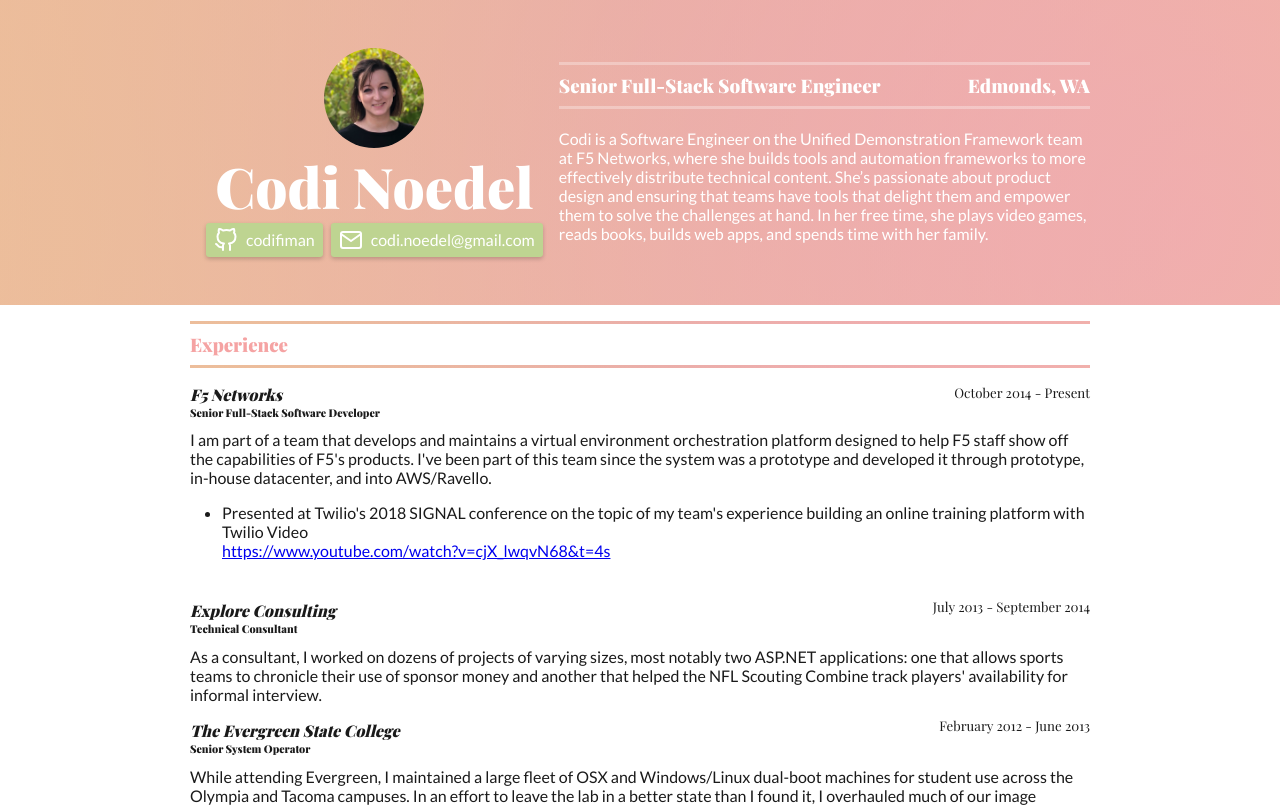
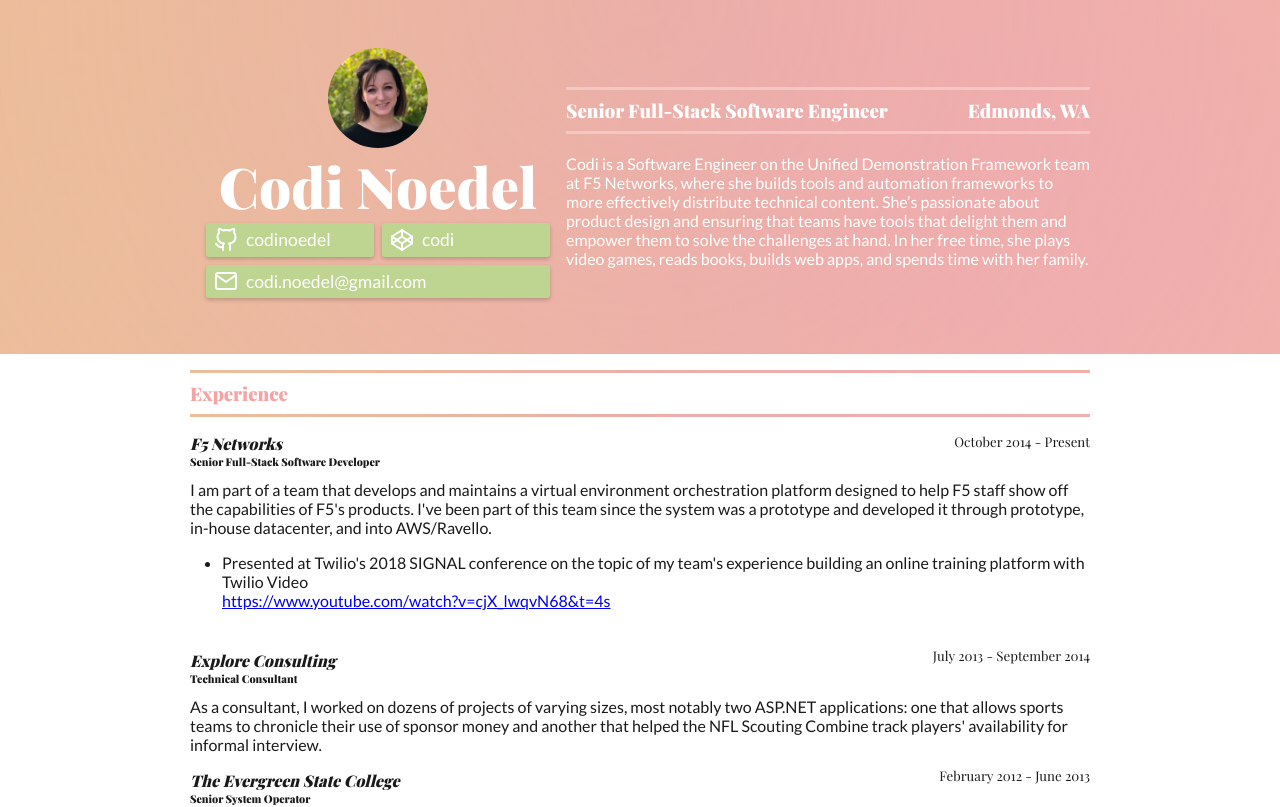
Before and after one commit to codinoedel/codinoedel.github.io, a React (Create React App) app: page / in a window 1280 px wide. Shown: the top 807 px of the page. Built offline with nearby package versions, Linux system fonts and the light colour scheme; the HTML template or start-up script is replaced by a standard one; a web font is replaced by a local one.

Commit message:
Add Codepen link

```diff
--- a/src/Banner/Card.css
+++ b/src/Banner/Card.css
@@ -2,9 +2,10 @@
   align-items: center;
   box-sizing: border-box;
   display: flex;
+  flex-basis: calc(2 * var(--app-width) / 5);
   flex-direction: column;
+  flex-shrink: 0;
   justify-content: center;
-  width: calc(var(--app-width) / 2);
 }
 
 .Card > img {
@@ -19,12 +20,22 @@
 
 .Card-contact {
   display: flex;
+  flex-wrap: wrap;
   justify-content: center;
   width: 100%;
 }
 
+.Card-contact > * {
+  flex: 1;
+  margin-bottom: 0.5em;
+}
+
 .Card-contact > *:not(:last-child) {
   margin-right: 0.5em;
+}
+
+.Card-contact > *:nth-child(2) {
+  margin-right: 0;
 }
 
 @media screen and (max-width: 900px) {
--- a/src/Banner/Card.js
+++ b/src/Banner/Card.js
@@ -1,6 +1,6 @@
 import React from 'react';
 
-import { Email, Github } from './Contact';
+import { Codepen, Email, Github } from './Contact';
 
 import BasicInfo from 'data/basicinfo';
 
@@ -13,6 +13,7 @@
     <h1>{BasicInfo.name}</h1>
     <div className="Card-contact">
       <Github />
+      <Codepen />
       <Email />
     </div>
   </div>
--- /dev/null
+++ b/src/Banner/Contact/Codepen.js
@@ -0,0 +1,16 @@
+// Github
+import React from 'react';
+import CodepenIcon from 'react-feather/dist/icons/codepen';
+
+import Contact from './Contact';
+import BasicInfo from 'data/basicinfo';
+
+export const Codepen = () => (
+  <Contact
+    icon={<CodepenIcon />}
+    label={BasicInfo.codepen}
+    url={`https://codepen.io/${BasicInfo.codepen}`}
+  />
+);
+
+export default Codepen;
--- a/src/Banner/Contact/Contact.css
+++ b/src/Banner/Contact/Contact.css
@@ -6,12 +6,17 @@
   box-sizing: border-box;
   color: white;
   display: inline-flex;
+  flex-wrap: nowrap;
   padding: 0.3em 0.5em;
   text-decoration: none;
 }
 
 .Contact > :first-child {
   margin-right: 0.5em;
+}
+
+.Contact > :last-child {
+  font-size: 1.1em;
 }
 
 @media print {
--- a/src/Banner/Contact/index.js
+++ b/src/Banner/Contact/index.js
@@ -1,4 +1,5 @@
 // Contact
 
+export * from './Codepen';
 export * from './Github';
 export * from './Email';
--- a/src/data/basicinfo.js
+++ b/src/data/basicinfo.js
@@ -1,6 +1,7 @@
 export const basicinfo = {
+  codepen:  'codi',
   email:    'codi.noedel@gmail.com',
-  github:   'codifiman',
+  github:   'codinoedel',
   location: 'Edmonds, WA',
   name:     'Codi Noedel',
   title:    'Senior Full-Stack Software Engineer',
```
